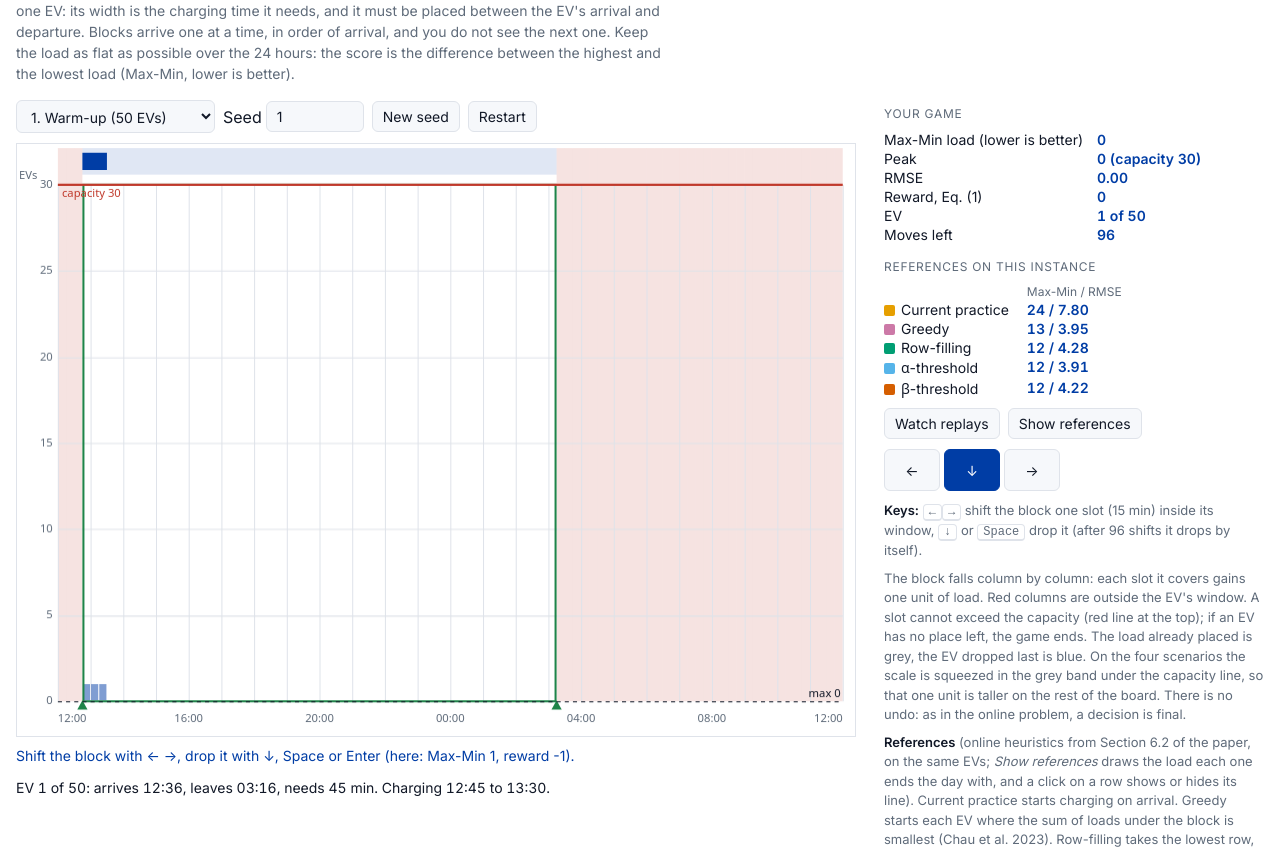
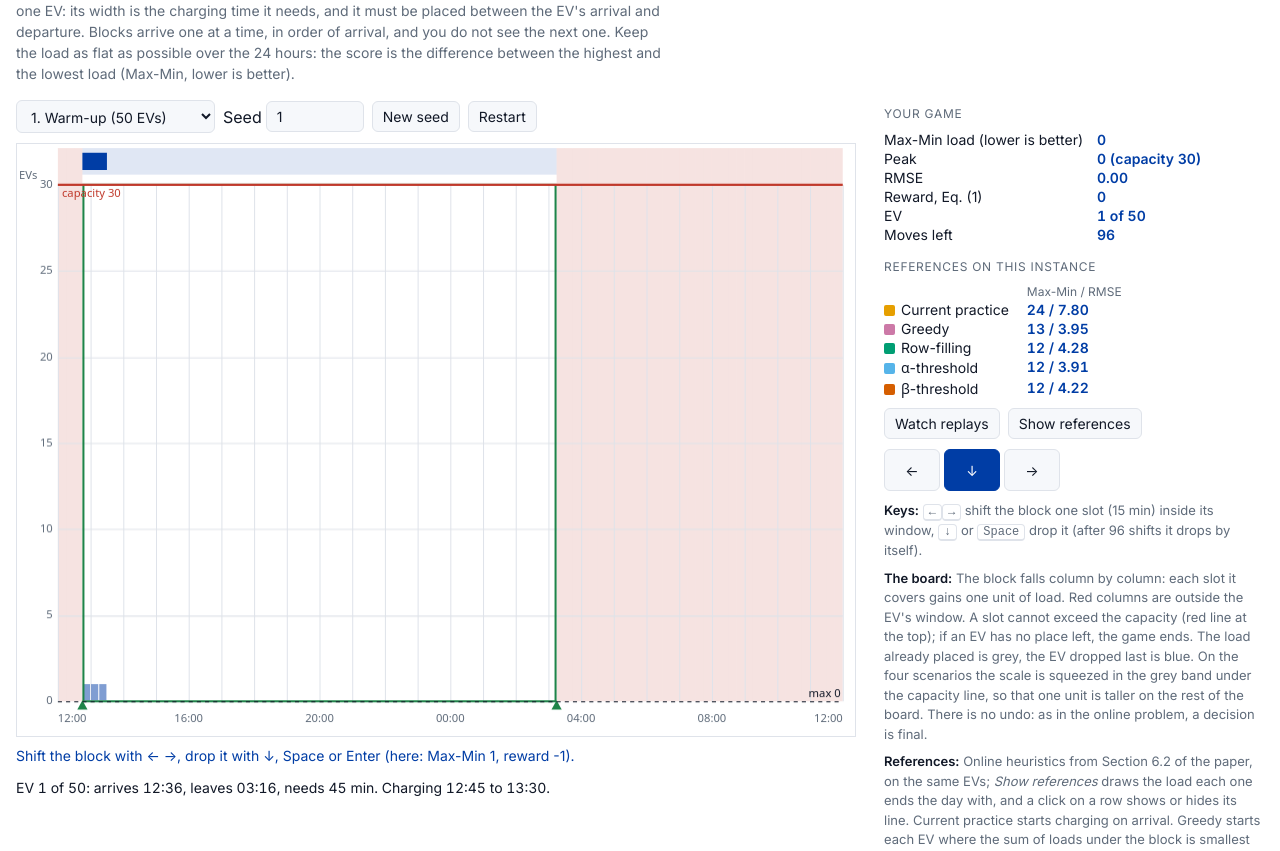
Before and after one commit to martincousi/press-start-to-charge, a plain HTML site: page index.html in a window 1280 px wide. Shown: the part 98-949 px from the top of the page. Drawn offline with Linux system fonts and the light colour scheme.

Commit message:
Help in three paragraphs in every game: Keys, The board, References
Co-Authored-By: Claude Opus 5.5 <noreply@anthropic.com>
Claude-Session: https://claude.ai/code/session_01XfZrfbZxwZuo4pdeQ6fxsf

```diff
--- a/index.html
+++ b/index.html
@@ -144,13 +144,13 @@
     <div class="help">
       <p><b>Keys:</b> <kbd>&larr;</kbd><kbd>&rarr;</kbd> shift the block one slot (15 min) inside its window,
          <kbd>&darr;</kbd> or <kbd>Space</kbd> drop it (after 96 shifts it drops by itself).</p>
-      <p>The block falls column by column: each slot it covers gains one unit of load. Red columns are outside the EV's
+      <p><b>The board:</b> The block falls column by column: each slot it covers gains one unit of load. Red columns are outside the EV's
          window. A slot cannot exceed the capacity (red line at the top); if an EV has no place left, the game ends.
          The load already placed is grey, the EV dropped last is blue. On the four scenarios the scale is squeezed in
          the grey band under the capacity line, so that one unit is taller on the rest of the board. There is no undo:
          as in the online problem, a decision is final.</p>
-      <p><b>References</b> (online heuristics from Section 6.2 of the paper, on the same EVs; <i>Show references</i>
-         draws the load each one ends the day with, and a click on a row shows or hides its line).
+      <p><b>References:</b> Online heuristics from Section 6.2 of the paper, on the same EVs; <i>Show references</i>
+         draws the load each one ends the day with, and a click on a row shows or hides its line.
          Current practice starts charging on arrival.
          Greedy starts each EV where the sum of loads under the block is smallest (Chau et al. 2023).
          Row-filling takes the lowest row, then the leftmost start, where the block fits (Zhang et al. 2019).
```
Also changed, not shown: test/ui_smoke.js (+1 -1 lines).
